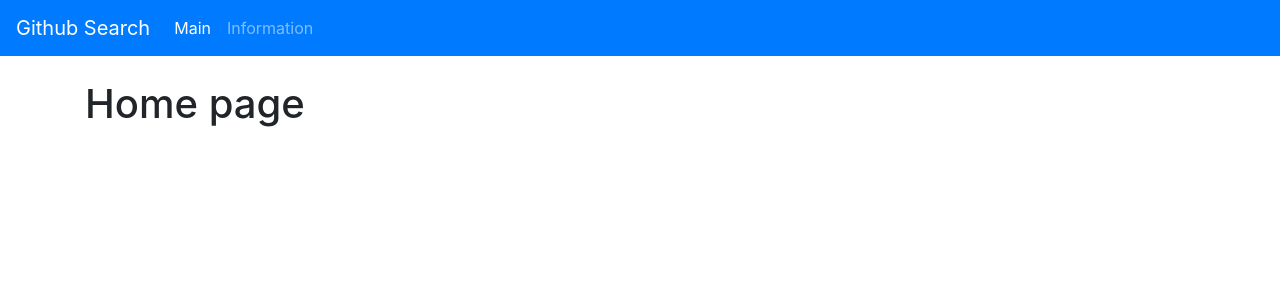
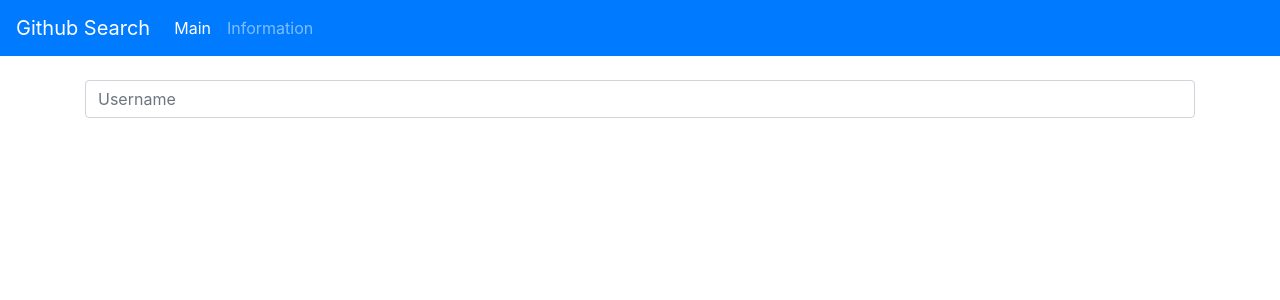
Before and after one commit to vgratsilev/github-search-react, a React (Create React App) app: page / in a window 1280 px wide. Shown: the top 300 px of the page. Built offline with nearby package versions, Linux system fonts and the light colour scheme.

Commit message:
Added Search control.

```diff
--- a/src/components/Search/Search.js
+++ b/src/components/Search/Search.js
@@ -0,0 +1,13 @@
+import React from 'react';
+
+export const Search = () => {
+    return (
+        <div className={'form-group'}>
+            <input
+                type={'text'}
+                className={'form-control'}
+                placeholder={'Username'}
+            />
+        </div>
+    )
+}
--- a/src/pages/Home.js
+++ b/src/pages/Home.js
@@ -1,10 +1,11 @@
 import React from 'react';
+import { Search } from '../components/Search/Search';
 
 export const Home = () => {
 
     return (
         <div>
-            <h1>Home page</h1>
+            <Search />
         </div>
     )
 }
```
